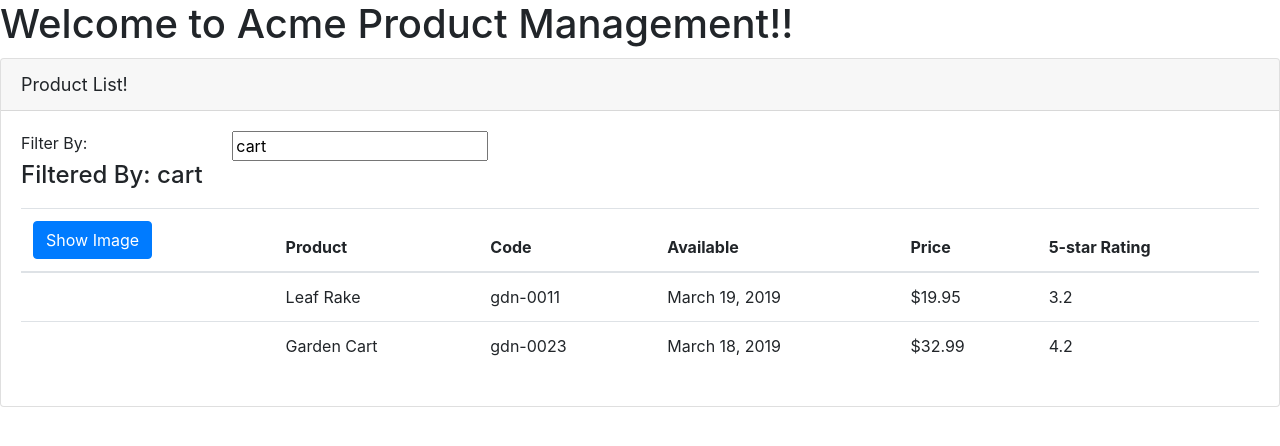
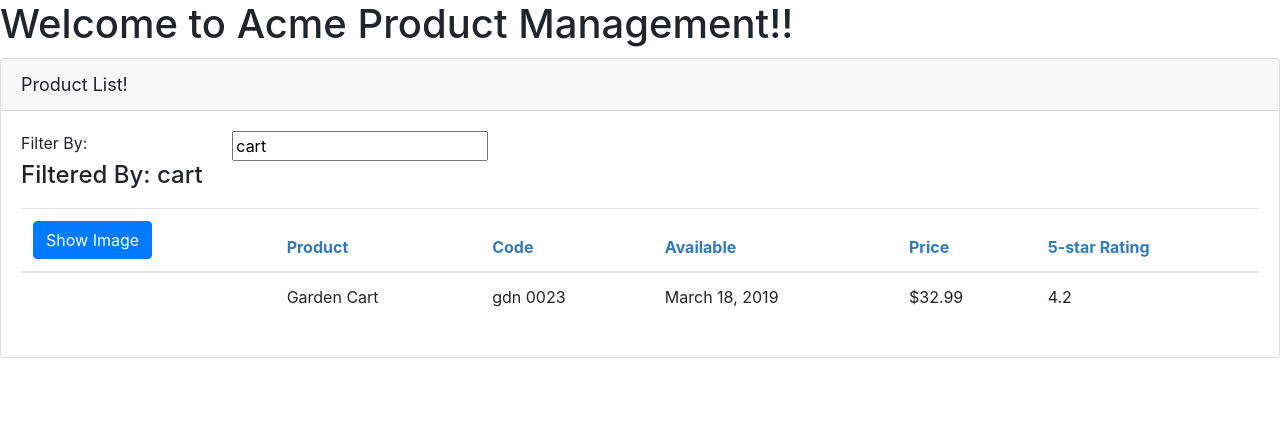
Before and after one commit to Omkar-Acharya/Angular-GettingStarted, an Angular app: page /welcome in a window 1280 px wide. Shown: the top 446 px of the page. Built offline with nearby package versions, Linux system fonts and the light colour scheme.

Commit message:
added Product interface, styles sheet, custom pipes and product filter logic

```diff
--- a/src/app/app.module.ts
+++ b/src/app/app.module.ts
@@ -3,11 +3,13 @@
 import { FormsModule } from '@angular/forms';
 import { AppComponent } from './app.component';
 import { ProductListComponent } from './products/product-list.component';
+import { ConvertToSpacesPipe } from './shared/convert-to-spaces.pipe';
 
 @NgModule({
   declarations: [
     AppComponent,
-    ProductListComponent
+    ProductListComponent,
+    ConvertToSpacesPipe
   ],
   imports: [
     BrowserModule,
--- /dev/null
+++ b/src/app/products/product-list.component.css
@@ -0,0 +1,3 @@
+thead {
+    color: #337AB7;
+}
--- a/src/app/products/product-list.component.html
+++ b/src/app/products/product-list.component.html
@@ -33,7 +33,7 @@
                     </tr>
                 </thead>
                 <tbody>
-                    <tr *ngFor='let product of products'>
+                    <tr *ngFor='let product of filteredProducts'>
                         <td>
                             <img *ngIf='showImage'
                             [src]='product.imageUrl' [title]='product.productName'
@@ -41,7 +41,7 @@
                             [style.margin.px]='imageMargin'>
                         </td>
                         <td>{{ product.productName }}</td>
-                        <td>{{ product.productCode | lowercase}}</td>
+                        <td>{{ product.productCode | lowercase | convertToSpaces:'-' }}</td>
                         <td>{{ product.releaseDate }}</td>
                         <td>{{ product.price | currency:'USD':'symbol':'1.2-2' }}</td>
                         <td>{{ product.starRating }}</td>
--- a/src/app/products/product-list.component.ts
+++ b/src/app/products/product-list.component.ts
@@ -1,16 +1,30 @@
-import { Component } from '@angular/core';
+import { Component, OnInit } from '@angular/core';
+import { IProduct } from './product';
 
 @Component({
   selector: 'pm-products',
-  templateUrl: './product-list.component.html'
+  templateUrl: './product-list.component.html',
+  styleUrls: ['./product-list.component.css']
 })
-export class ProductListComponent {
+export class ProductListComponent implements OnInit {
     pageTitle: string = 'Product List!';
     imageWidth: number = 50;
     imageMargin: number = 2;
     showImage: boolean = false;
-    listFilter: string = 'cart';
-    products: any[] = [
+
+    _listFilter: string;
+    get listFilter(): string{
+        return this._listFilter;
+    }
+
+    set listFilter(value: string){
+        this._listFilter = value;
+        this.filteredProducts = this._listFilter ? this.performFilter(this.listFilter) : this.products;
+    }
+
+    filteredProducts: IProduct[];
+
+    products: IProduct[] = [
         {
         "productId": 1,
         "productName": "Leaf Rake",
@@ -33,7 +47,22 @@
       }
     ];
 
+    constructor() {
+        this.filteredProducts = this.products;
+        this.listFilter = 'cart';
+    }
+
+    performFilter(filterBy: string): IProduct[]{
+        filterBy = filterBy.toLocaleLowerCase();
+        return this.products.filter((product: IProduct) =>
+                product.productName.toLocaleLowerCase().indexOf(filterBy) !== -1);
+    }
+
     toggleImage(): void{
         this.showImage = !this.showImage
     }
+
+    ngOnInit(): void{
+        console.log('Inside ngOnInit()');
+    }
 }
--- /dev/null
+++ b/src/app/products/product.ts
@@ -0,0 +1,10 @@
+export interface IProduct {
+    productId: number;
+    productName: string;
+    productCode: string;
+    releaseDate: string;
+    description: string;
+    price: number;
+    starRating: number;
+    imageUrl: string;
+}
--- /dev/null
+++ b/src/app/shared/convert-to-spaces.pipe.ts
@@ -0,0 +1,12 @@
+import { Pipe, PipeTransform } from '@angular/core';
+
+@Pipe({
+    name: 'convertToSpaces'
+})
+export class ConvertToSpacesPipe implements PipeTransform {
+
+    transform(value: string, character: string): string {
+        return value.replace(character, ' ');
+    }
+
+}
```
